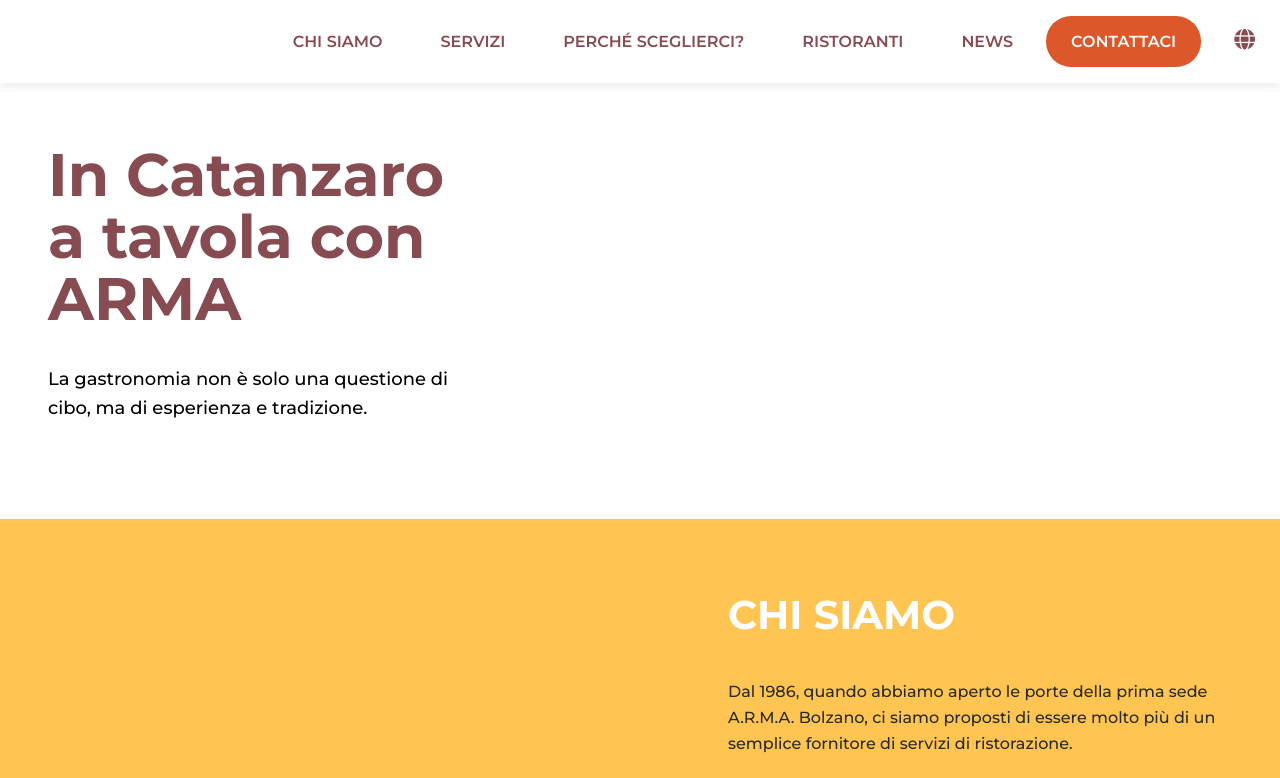
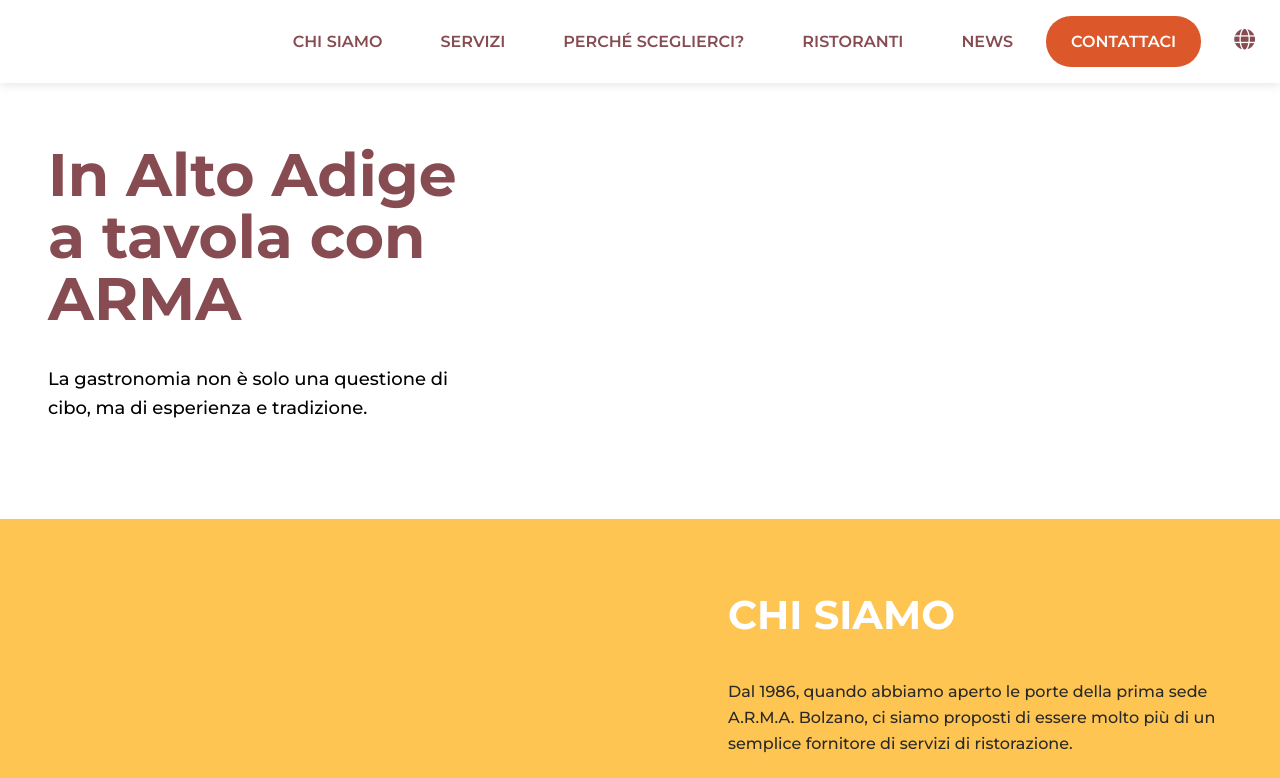
Before and after one commit to Chris7Mann/CopyArmarist, a plain HTML site: page index.html in a window 1280 px wide. Shown: the top 778 px of the page. Drawn offline with Linux system fonts and the light colour scheme.

Commit message:
ripristino dopo prova

```diff
--- a/index.html
+++ b/index.html
@@ -37,7 +37,7 @@
           <img src="assets/img/a-tavola-con-arma.jpg" alt="" />
         </div>
         <div class="hero-content">
-          <h1>In Catanzaro a tavola con ARMA</h1>
+          <h1>In Alto Adige a tavola con ARMA</h1>
           <p>
             La gastronomia non è solo una questione di cibo, ma di esperienza e
             tradizione.
```
